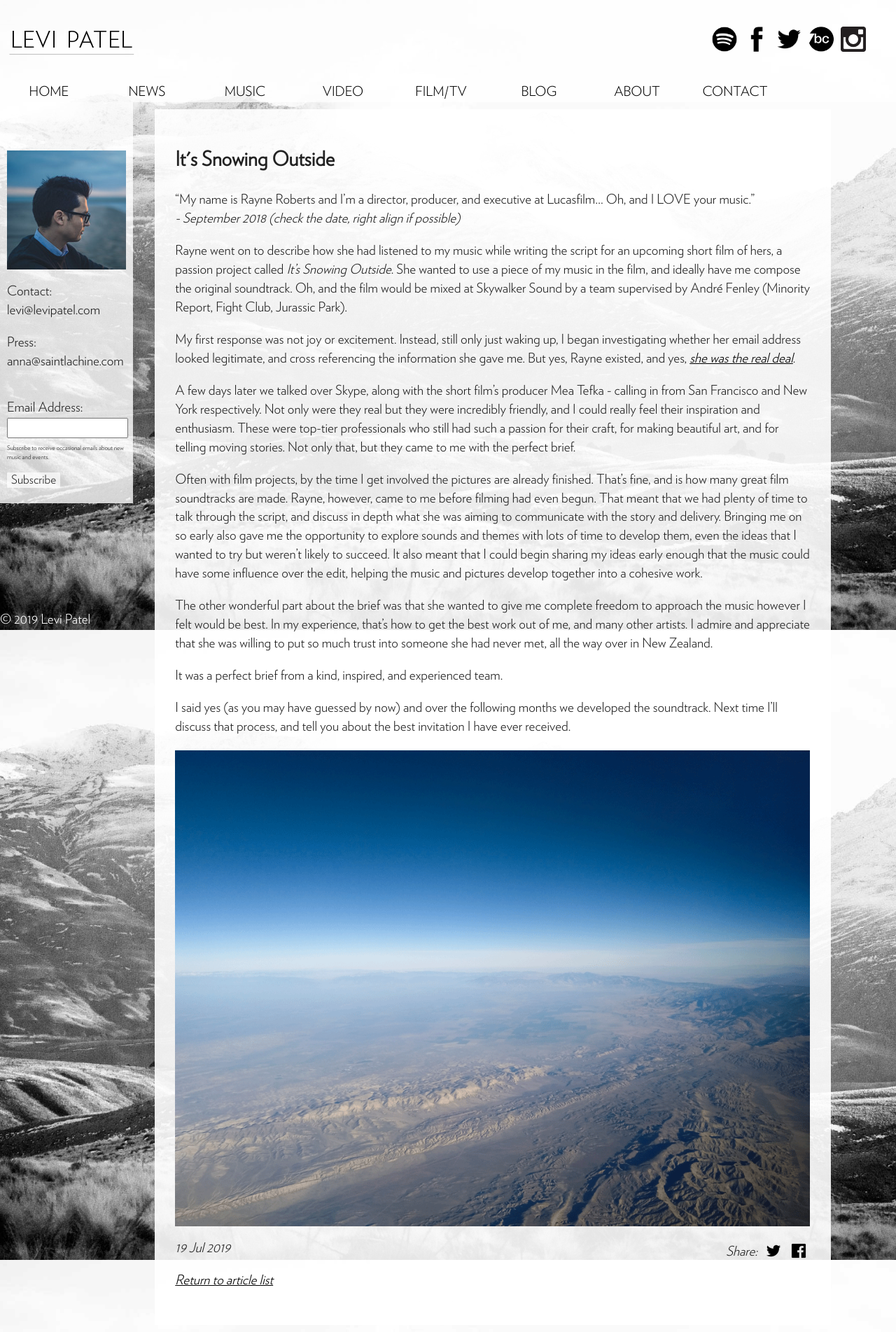
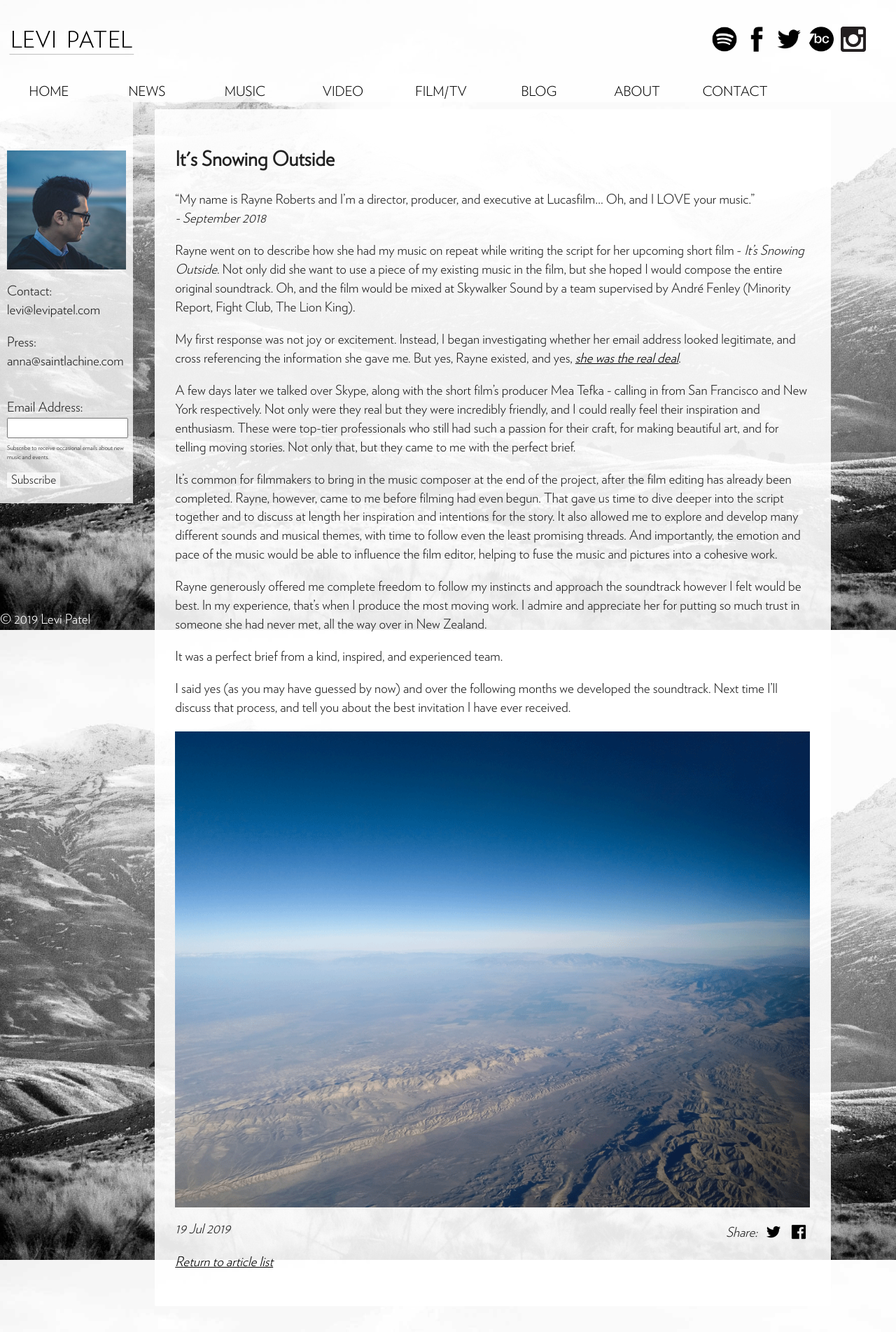
Before and after one commit to levipatel/music, a Jekyll site: the page built from _posts/2019-07-19-ISO-1-Its-snowing-outside.md, in a window 1280 px wide. Shown: the whole page at 70% size. Built offline with Jekyll 4.4.1, drawn with Linux system fonts in a browser that asks for light colours; after the commit the page ends 1876 px from its top, so only the background shows below that.

```diff
--- a/_posts/2019-07-19-ISO-1-Its-snowing-outside.md
+++ b/_posts/2019-07-19-ISO-1-Its-snowing-outside.md
@@ -3,24 +3,24 @@ layout: post
 title: It's Snowing Outside
 categories: [It's Snowing Outside]
 tags: [It's Snowing Outside, Film]
-preview: One morning in September last year I opened my eyes , rolled over, and maintained my bad habit of checking my emails as soon as I wake up - 1 new message.
+preview: <p>"My name is Rayne Roberts and I'm a director, producer, and executive at Lucasfilm... Oh, and I LOVE your music."</p>
 ---
 
 "My name is Rayne Roberts and I'm a director, producer, and executive at Lucasfilm... Oh, and I LOVE your music."
-_- September 2018 (check the date, right align if possible)_
+_- September 2018_
 
-Rayne went on to describe how she had listened to my music while writing the script for an upcoming short film of hers, a passion project called _It's Snowing Outside_. She wanted to use a piece of my music in the film, and ideally have me compose the original soundtrack. Oh, and the film would be mixed at Skywalker Sound by a team supervised by André Fenley (Minority Report, Fight Club, Jurassic Park).
+Rayne went on to describe how she had my music on repeat while writing the script for her upcoming short film - _It’s Snowing Outside_.  Not only did she want to use a piece of my existing music in the film, but she hoped I would compose the entire original soundtrack. Oh, and the film would be mixed at Skywalker Sound by a team supervised by André Fenley (Minority Report, Fight Club, The Lion King).
 
-My first response was not joy or excitement. Instead, still only just waking up, I began investigating whether her email address looked legitimate, and cross referencing the information she gave me. But yes, Rayne existed, and yes, [she was the real deal](https://www.lucasfilm.com/news/spotlight-rayne-roberts/).
+My first response was not joy or excitement. Instead, I began investigating whether her email address looked legitimate, and cross referencing the information she gave me. But yes, Rayne existed, and yes, [she was the real deal](https://www.lucasfilm.com/news/spotlight-rayne-roberts/).
 
-A few days later we talked over Skype, along with the short film's producer Mea Tefka - calling in from San Francisco and New York respectively. Not only were they real but they were incredibly friendly, and I could really feel their inspiration and enthusiasm. These were top-tier professionals who still had such a passion for their craft, for making beautiful art, and for telling moving stories. Not only that, but they came to me with the perfect brief.
+A few days later we talked over Skype, along with the short film’s producer Mea Tefka - calling in from San Francisco and New York respectively. Not only were they real but they were incredibly friendly, and I could really feel their inspiration and enthusiasm. These were top-tier professionals who still had such a passion for their craft, for making beautiful art, and for telling moving stories. Not only that, but they came to me with the perfect brief.
 
-Often with film projects, by the time I get involved the pictures are already finished. That's fine, and is how many great film soundtracks are made. Rayne, however, came to me before filming had even begun. That meant that we had plenty of time to talk through the script, and discuss in depth what she was aiming to communicate with the story and delivery. Bringing me on so early also gave me the opportunity to explore sounds and themes with lots of time to develop them, even the ideas that I wanted to try but weren't likely to succeed. It also meant that I could begin sharing my ideas early enough that the music could have some influence over the edit, helping the music and pictures develop together into a cohesive work.
+It’s common for filmmakers to bring in the music composer at the end of the project, after the film editing has already been completed. Rayne, however, came to me before filming had even begun. That gave us time to dive deeper into the script together and to discuss at length her inspiration and intentions for the story. It also allowed me to explore and develop many different sounds and musical themes, with time to follow even the least promising threads. And importantly, the emotion and pace of the music would be able to influence the film editor, helping to fuse the music and pictures into a cohesive work.
 
-The other wonderful part about the brief was that she wanted to give me complete freedom to approach the music however I felt would be best. In my experience, that's how to get the best work out of me, and many other artists. I admire and appreciate that she was willing to put so much trust into someone she had never met, all the way over in New Zealand.
+Rayne generously offered me complete freedom to follow my instincts and approach the soundtrack however I felt would be best. In my experience, that’s when I produce the most moving work. I admire and appreciate her for putting so much trust in someone she had never met, all the way over in New Zealand.
 
 It was a perfect brief from a kind, inspired, and experienced team.
 
-I said yes (as you may have guessed by now) and over the following months we developed the soundtrack. Next time I'll discuss that process, and tell you about the best invitation I have ever received.
+I said yes (as you may have guessed by now) and over the following months we developed the soundtrack. Next time I’ll discuss that process, and tell you about the best invitation I have ever received.
 
 ![Plane window view]({{ site.baseurl }}/images/blog/iso/plane-1.png "Plane window view")
--- a/styles.css
+++ b/styles.css
@@ -219,6 +219,8 @@ div.textBG {
 	padding:3%;
 	background: rgba(255, 255, 255, 0.9);
 	overflow: auto;
+	border-radius: 2px;
+	max-width: 910px;
 }
 
 div.textBG img {
```
Also changed, not shown: _posts/2019-07-21-ISO-1-Its-snowing-outside.md (added, +26 -0 lines), index.html (+4 -4 lines), _drafts/Introduction.md (renamed from _posts/2019-07-18-Introduction.md), 7 other files.
